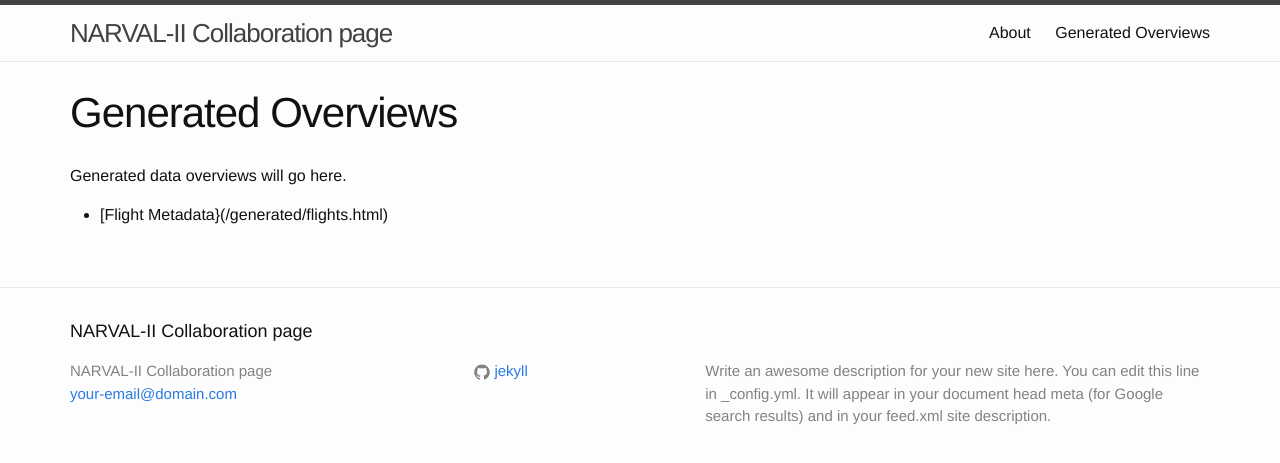
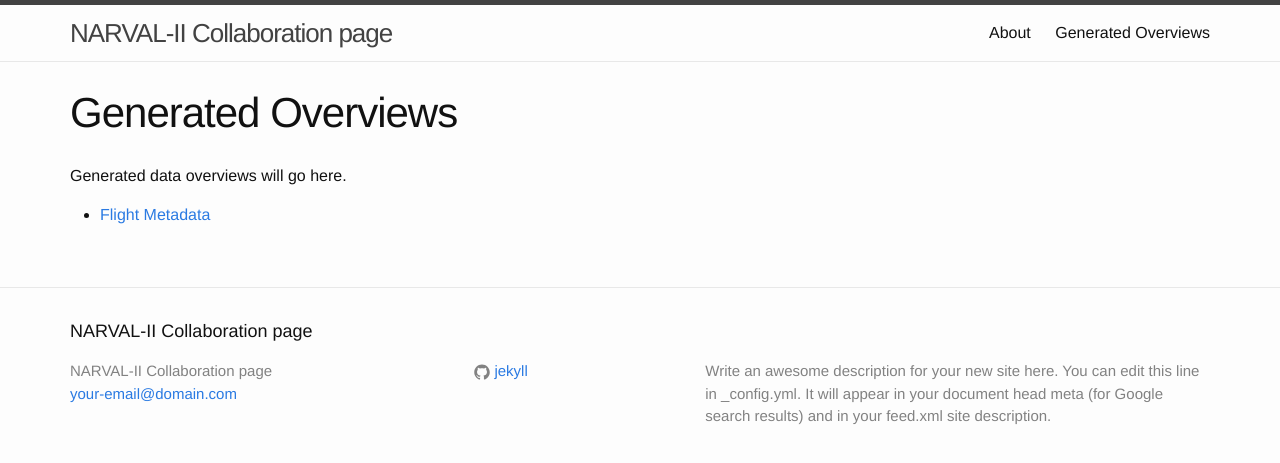
Before and after one commit to Smpljack/common, a Jekyll site: the page built from docs/generated/index.md, in a window 1280 px wide. Shown: the top 463 px of the page. Built offline with Jekyll 4.4.1, drawn with Linux system fonts in a browser that asks for light colours.

```diff
--- a/docs/generated/index.md
+++ b/docs/generated/index.md
@@ -5,4 +5,4 @@ title: Generated Overviews
 
 Generated data overviews will go here.
 
-* [Flight Metadata}({{ "/generated/flights.html" | relative_url }})
+* [Flight Metadata]({{ "/generated/flights.html" | relative_url }})
--- a/page_generator/generate_flights.py
+++ b/page_generator/generate_flights.py
@@ -11,13 +11,13 @@ def render_page(env, template, filename, parameters):
         output_file.write(env.get_template(template).render(**parameters))
 
 def _main():
+    import sys
+    import narval_ii.metadata as metadata
     basepath = os.path.abspath(os.path.dirname(__file__))
-    import sys
-    sys.path.append(os.path.join(basepath, '..', 'python'))
-    import narval_ii.metadata as metadata
     template_folder = os.path.join(basepath, "templates")
     env = jinja2.Environment(loader=jinja2.FileSystemLoader(template_folder))
     out_folder = sys.argv[1]
+    print "generating to:", out_folder
     render_page(env,
                 "flights.html",
                 os.path.join(out_folder, "flights.html"),
```
Also changed, not shown: 1 other file.
